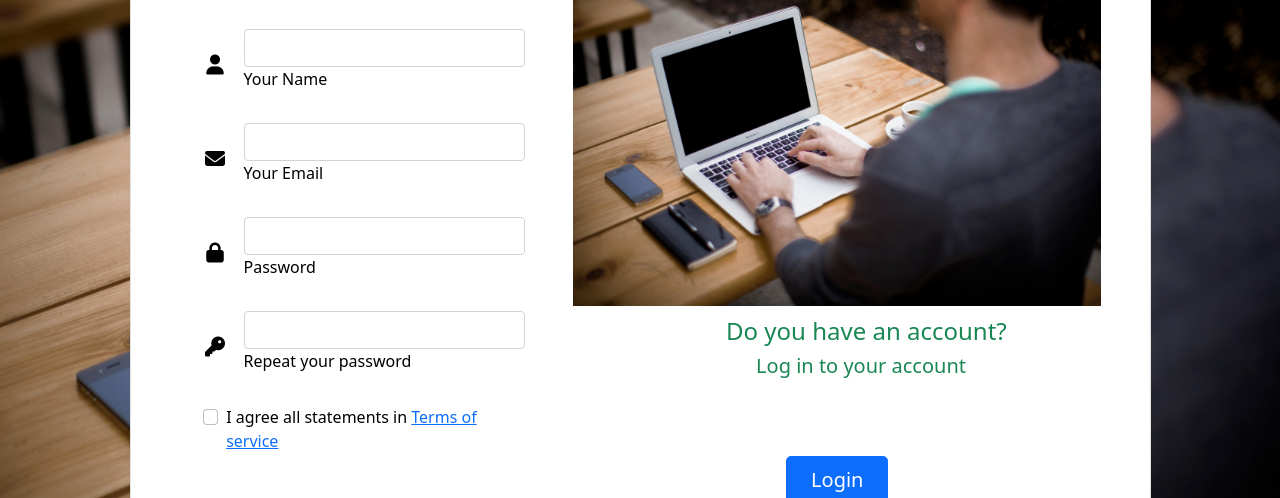
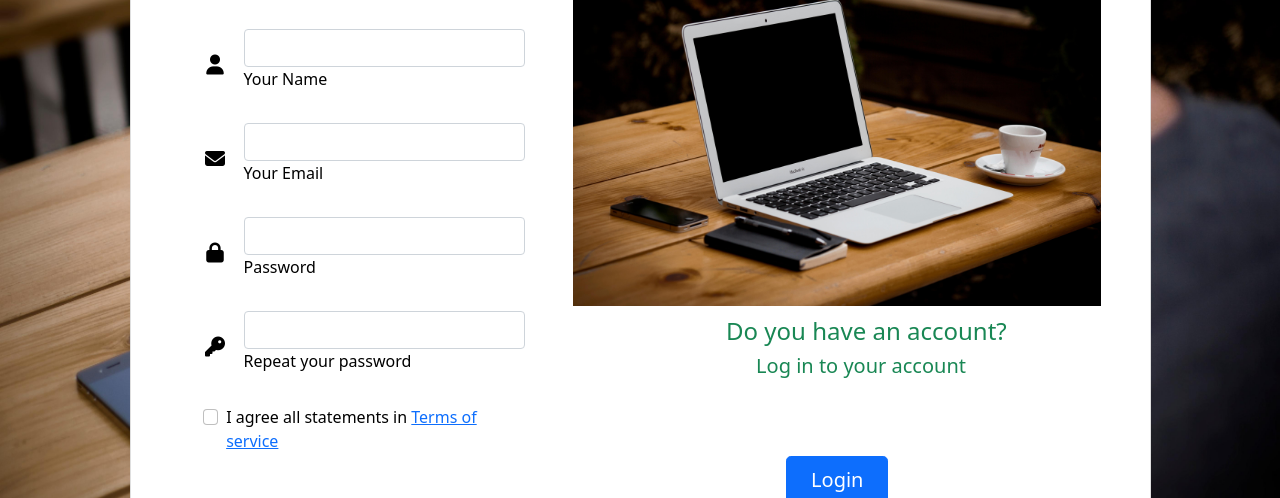
Before and after one commit to hoseinparyab/Company-design-website, a plain HTML site: page Register.html in a window 1280 px wide. Shown: the part 159-657 px from the top of the page. Drawn offline with nearby package versions, Linux system fonts and the light colour scheme.

Commit message:
change image page

```diff
--- a/Register.html
+++ b/Register.html
@@ -75,7 +75,7 @@
                     </div>
                     <div class="col-md-10 col-lg-6 col-xl-7  align-items-center order-1 order-lg-2 m-auto">
 
-                        <img src="./images/bg-lg.jpg" alt="" class="w-100">
+                        <img src="./images/bg1.jpg" alt="" class="w-100">
                         <br> <br> <br> <br> <br> <br>
                         <p class="h4 text-success" style="margin-left: 153px; margin-top: -109px; ">Do you have an account?</p>
                         <p class="h5 text-success" style="margin-left: 183px; margin-top:3px; ">Log in to your account</p>
```
